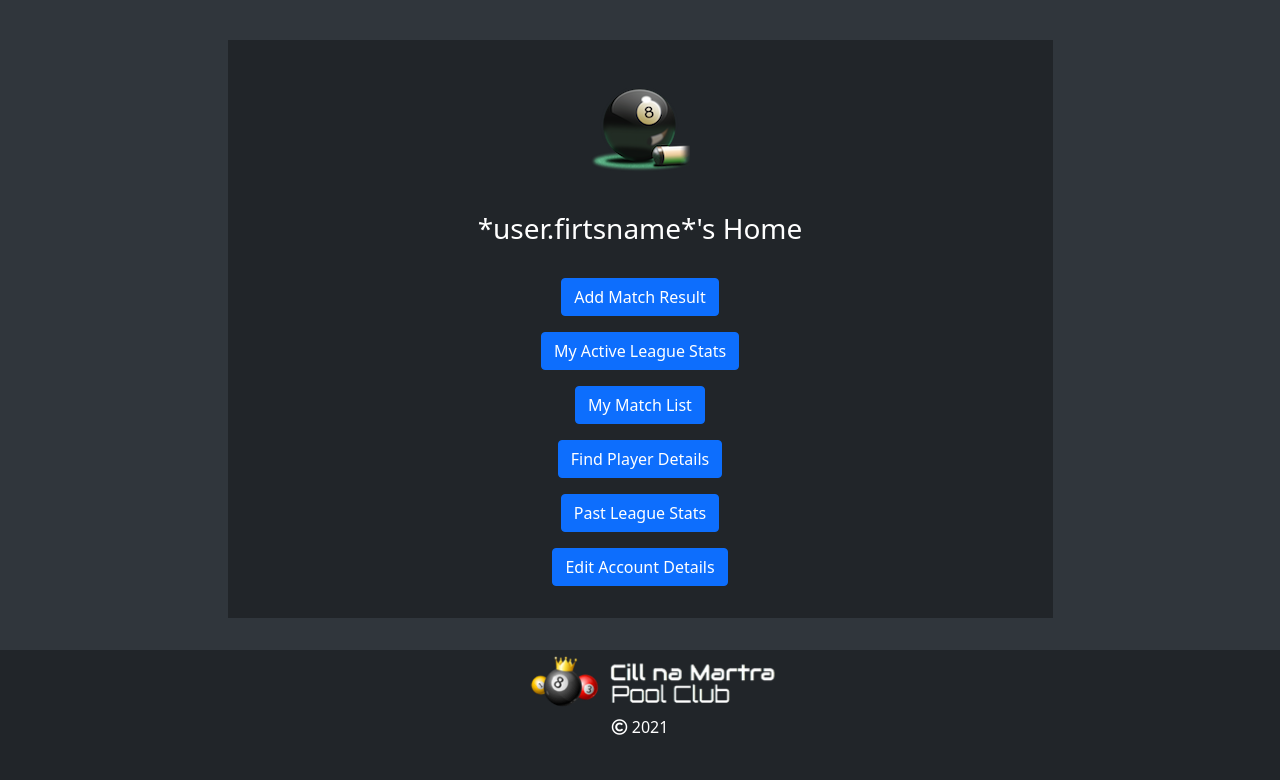
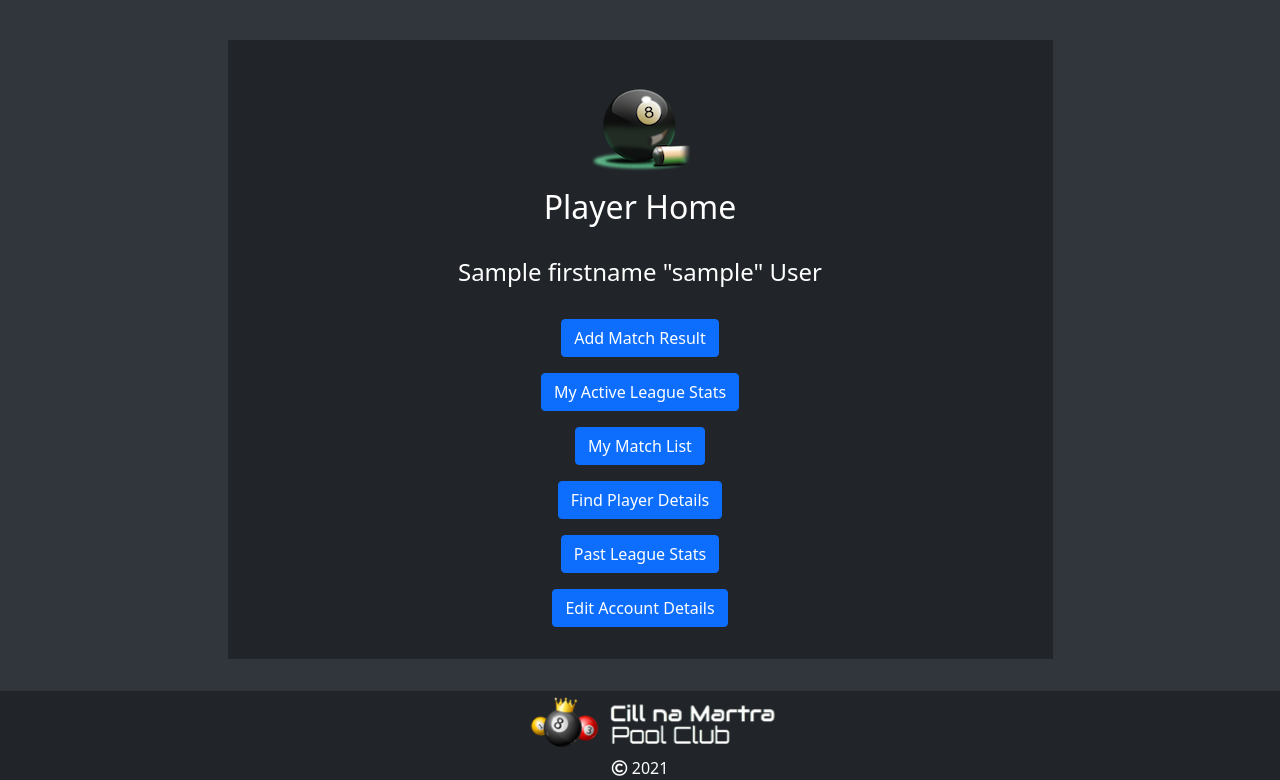
Before and after one commit to AndyMc3000/ci-ms3-pool-club, a Flask app: page /player-home/1 in a window 1280 px wide. Shown: the part 91-871 px from the top of the page. Before the commit the page ends 826 px from the top, so only its background shows below. Run offline with Flask 2, Linux system fonts and the light colour scheme; the visitor is signed in with stand-in values (Sample User, id 1); a database or web service that is not in the repository returns one stand-in record (values such as "Sample title"); some libraries are stand-ins or nearby versions.

Commit message:
Add individual player name to player-home.html and player-current-stats.html

```diff
--- a/app.py
+++ b/app.py
@@ -85,11 +85,13 @@ def login():
 @app.route("/player-home/<firstname>", methods=["GET", "POST"])
 def playerhome(firstname):
     # Fetch the session user's first name from MongoDB
-    firstname = mongo.db.user.find_one(
+    user = mongo.db.user.find_one(
         {"email": session["user"]})['email']
+    player = mongo.db.user.find_one(
+        {"email": session["user"]})
 
     if session["user"]:
-        return render_template("player-home.html", firstname=firstname)
+        return render_template("player-home.html", user=user, player=player)
 
 
 @app.route("/logout")
@@ -132,7 +134,9 @@ def playercontact():
 
 @app.route("/player-active-results")
 def mystats():
-    return render_template("player-current-stats.html")
+    player = mongo.db.user.find_one(
+        {"email": session["user"]})
+    return render_template("player-current-stats.html", player=player)
 
 
 @app.route("/player-match-list")
--- a/templates/player-current-stats.html
+++ b/templates/player-current-stats.html
@@ -9,7 +9,8 @@
                     <img src="{{ url_for('static', filename='images/www-vhv-rs-Daco_5283638-100px.png') }}" class="" alt="VHV-RS Daco-5283638 Pool Ball Photo">
                     </div>
                     <div class="card-body top-50 start-50">
-                        <h3 class="card-title pt-4 pb-4">*user.firstname*'s League Stats</h3>
+                        <h2 class="card-title pt-4 pb-4">League Stats</h2>
+                        <h4>{{ player.firstname }} "{{ player.nickname }}" {{ player.surname }}</h4>
                         <div class="container-fluid">
                             <div class="row justify-content-center">
                                 <div class="col-10 text-center p-3">
--- a/templates/player-home.html
+++ b/templates/player-home.html
@@ -18,7 +18,8 @@
                     <img src="{{ url_for('static', filename='images/www-vhv-rs-Daco_5283638-100px.png') }}" class="" alt="VHV-RS Daco-5283638 Pool Ball Photo">
                     </div>
                     <div class="card-body top-50 start-50">
-                        <h3 class="card-title pt-4 pb-4">*user.firtsname*'s Home</h3>
+                        <h2>Player Home</h2>
+                        <h4 class="card-title pt-4 pb-4">{{ player.firstname }} "{{ player.nickname }}" {{ player.surname }} </h4>
                         <div class="container-fluid">
                             <div class="row justify-content-center">
                                 <div class="col-12 form-div">
```
